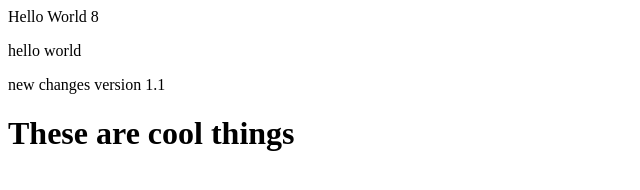
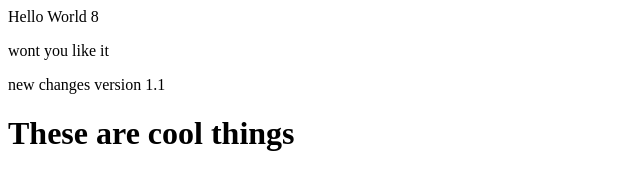
Before and after one commit to Injamam0221/GitLab2, a plain HTML site: page try1.html in a window 1280 px wide. Shown: the full height of the page, 0-640 px from the left. Drawn offline with Linux system fonts and the light colour scheme.

Commit message:
pushed different

```diff
--- a/try1.html
+++ b/try1.html
@@ -7,7 +7,7 @@
 </head>
 <body>
   Hello World 8
-    <p>hello world</p>
+    <p>wont you like it</p>
 new changes version 1.1
   <h1>These are cool things</h1>
 </body>
```
